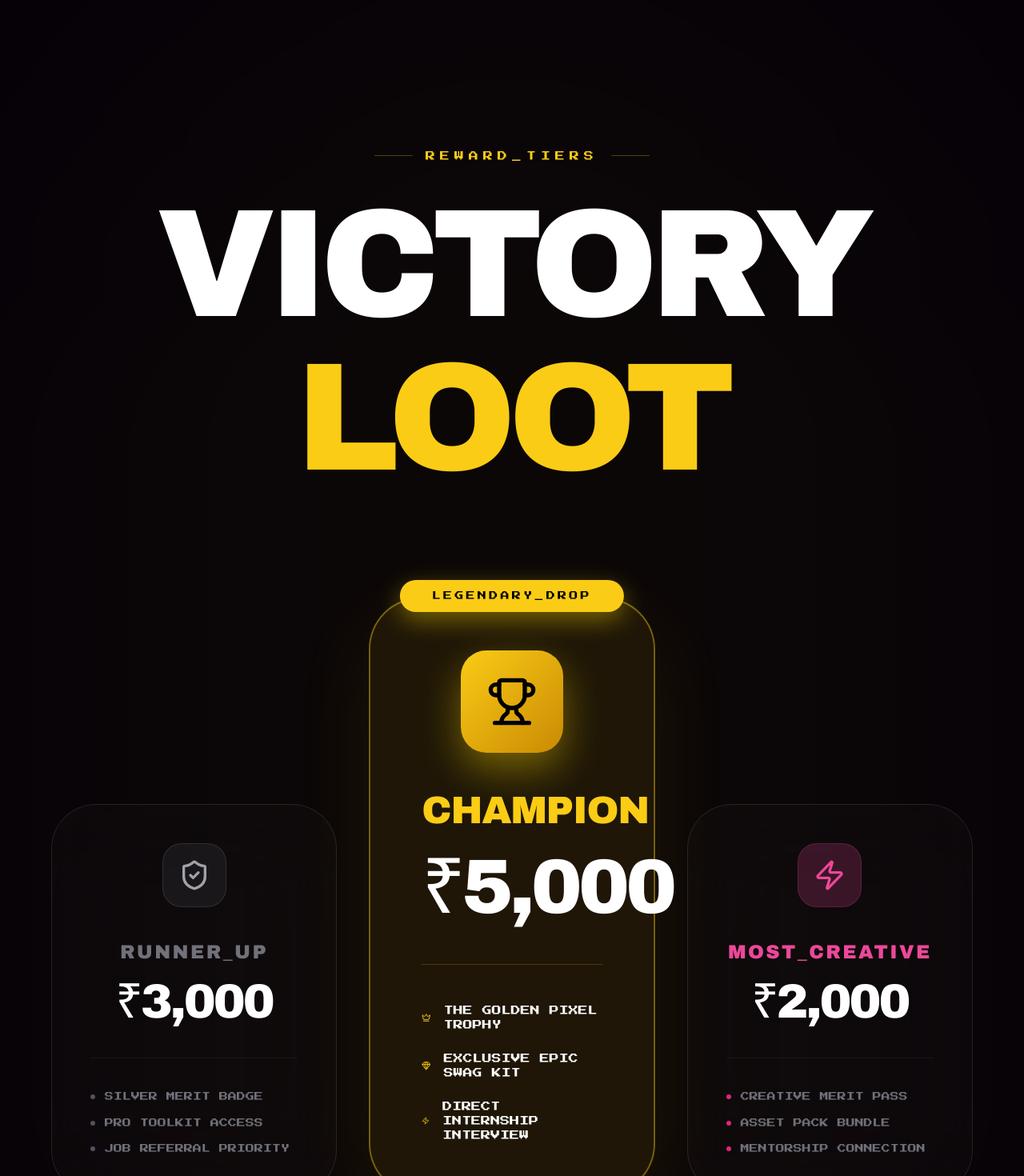
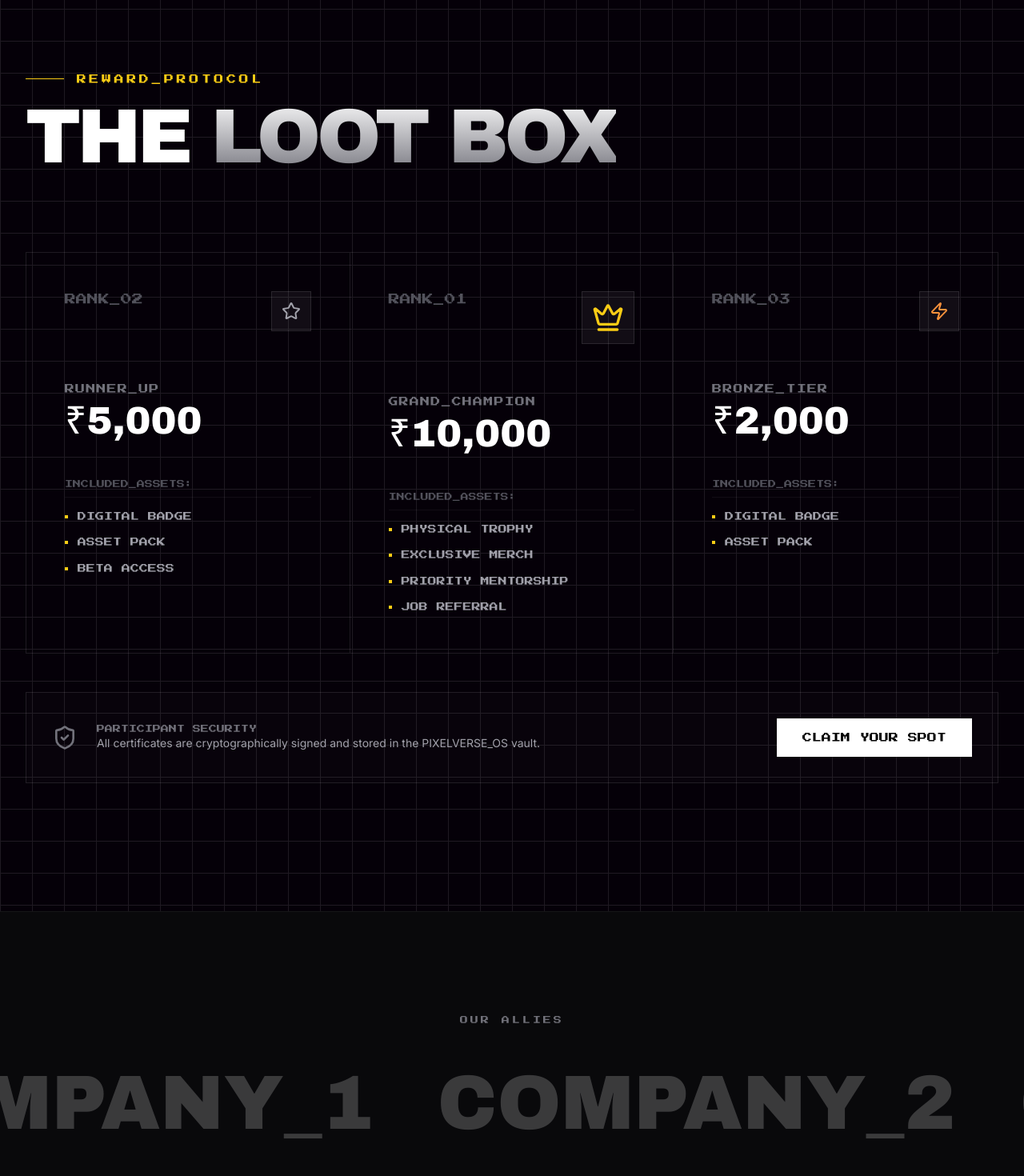
Before and after one commit to Codervrj/pixelverse, a React (Vite) app: page / in a window 1280 px wide. Shown: the part 6360-7830 px from the top of the page at 80% size. Built offline with nearby package versions, Linux system fonts and the light colour scheme.

Commit message:
prize pool section design 1

```diff
--- a/components/PrizePool.tsx
+++ b/components/PrizePool.tsx
@@ -1,128 +1,106 @@
-
 import React from 'react';
 import { motion } from 'framer-motion';
 import { Trophy, Star, ShieldCheck, Zap, Gem, Crown } from 'lucide-react';
 
 const PrizePool: React.FC = () => {
+  const prizes = [
+    {
+      rank: "02",
+      title: "RUNNER_UP",
+      amount: "₹5,000",
+      icon: <Star className="w-6 h-6 text-zinc-400" />,
+      color: "border-zinc-500/30",
+      perks: ["Digital Badge", "Asset Pack", "Beta Access"]
+    },
+    {
+      rank: "01",
+      title: "GRAND_CHAMPION",
+      amount: "₹10,000",
+      icon: <Crown className="w-10 h-10 text-yellow-400" />,
+      color: "border-yellow-500/50",
+      perks: ["Physical Trophy", "Exclusive Merch", "Priority Mentorship", "Job Referral"]
+    },
+    {
+      rank: "03",
+      title: "BRONZE_TIER",
+      amount: "₹2,000",
+      icon: <Zap className="w-6 h-6 text-orange-400" />,
+      color: "border-orange-500/30",
+      perks: ["Digital Badge", "Asset Pack"]
+    }
+  ];
+
   return (
-    <div className="py-40 md:py-64 px-8 md:px-16 bg-[#050008] text-center relative overflow-visible">
-      {/* Cinematic Fog Background */}
-      <div className="absolute top-1/2 left-1/2 -translate-x-1/2 -translate-y-1/2 w-full h-full max-w-[1200px] bg-yellow-400/[0.03] blur-[200px] rounded-full pointer-events-none" />
-      <div className="absolute bottom-0 left-0 w-full h-px bg-gradient-to-r from-transparent via-white/10 to-transparent" />
+    <div className="py-40 px-8 bg-[#050008] relative">
+      {/* Structural Grid Background - matching App.tsx global style */}
+      <div className="absolute inset-0 opacity-10 pointer-events-none"
+           style={{ backgroundImage: 'linear-gradient(#ffffff 1px, transparent 1px), linear-gradient(90deg, #ffffff 1px, transparent 1px)', backgroundSize: '40px 40px' }} />
 
-      <div className="max-w-[1400px] mx-auto relative z-10">
-        <motion.div
-          initial={{ opacity: 0, scale: 0.95 }}
-          whileInView={{ opacity: 1, scale: 1 }}
-          viewport={{ once: true }}
-          className="mb-32"
-        >
-          <div className="text-yellow-400 font-pixel text-xs mb-8 uppercase tracking-[0.5em] flex items-center justify-center gap-4">
-            <div className="w-12 h-px bg-yellow-400/30" />
-            REWARD_TIERS
-            <div className="w-12 h-px bg-yellow-400/30" />
+      <div className="max-w-7xl mx-auto relative z-10">
+        {/* Header Section */}
+        <div className="mb-24 space-y-4">
+          <div className="flex items-center gap-4">
+            <div className="h-[1px] w-12 bg-yellow-400" />
+            <span className="font-pixel text-yellow-400 text-xs tracking-[0.3em]">REWARD_PROTOCOL</span>
           </div>
-          <h2 className="text-5xl sm:text-7xl md:text-8xl lg:text-[10rem] xl:text-[12rem] font-archivo tracking-tighter uppercase leading-[0.8] text-white">
-            VICTORY<br /><span className="text-yellow-400">LOOT</span>
+          <h2 className="text-6xl md:text-8xl font-archivo text-white uppercase tracking-tighter">
+            The <span className="text-transparent bg-clip-text bg-gradient-to-b from-white to-zinc-500">Loot Box</span>
           </h2>
-        </motion.div>
+        </div>
 
-        <div className="grid grid-cols-1 lg:grid-cols-3 gap-10 items-end">
+        {/* Prize Cards */}
+        <div className="grid grid-cols-1 md:grid-cols-3 gap-0 border border-white/10">
+          {prizes.map((prize, idx) => (
+            <motion.div
+              key={idx}
+              initial={{ opacity: 0, y: 20 }}
+              whileInView={{ opacity: 1, y: 0 }}
+              transition={{ delay: idx * 0.1 }}
+              className={`p-12 border-white/10 border-b md:border-b-0 md:border-r last:border-r-0 relative group hover:bg-white/[0.02] transition-colors`}
+            >
+              {/* Card Rank Header */}
+              <div className="flex justify-between items-start mb-16">
+                <span className="font-pixel text-zinc-600 text-sm">RANK_{prize.rank}</span>
+                <div className="p-3 bg-white/5 border border-white/10 group-hover:border-yellow-400/50 transition-colors">
+                  {prize.icon}
+                </div>
+              </div>
 
-          {/* Runner Up - Side Tier */}
-          <motion.div
-            whileHover={{ y: -15 }}
-            className="p-12 bg-white/[0.02] border border-white/10 rounded-[3.5rem] flex flex-col items-center justify-between text-center relative group backdrop-blur-3xl lg:order-1"
-          >
-            <div className="absolute inset-0 bg-gradient-to-b from-zinc-400/[0.02] to-transparent rounded-[3.5rem] opacity-0 group-hover:opacity-100 transition-opacity" />
-            <div className="relative z-10 w-full">
-              <div className="w-20 h-20 rounded-3xl bg-zinc-800/50 flex items-center justify-center mx-auto mb-10 border border-white/10 group-hover:border-zinc-400/50 transition-colors">
-                <ShieldCheck className="text-zinc-400" size={40} />
+              {/* Amount and Title */}
+              <div className="space-y-2 mb-12">
+                <h3 className="font-pixel text-xs text-zinc-500 uppercase tracking-widest">{prize.title}</h3>
+                <div className="text-5xl font-archivo text-white">{prize.amount}</div>
               </div>
-              <h3 className="text-2xl font-archivo uppercase text-zinc-500 tracking-widest mb-4">RUNNER_UP</h3>
-              <div className="text-5xl xl:text-6xl font-archivo text-white tracking-tighter mb-10">₹3,000</div>
 
-              <div className="space-y-4 text-left border-t border-white/5 pt-10">
-                {['Silver Merit Badge', 'Pro Toolkit Access', 'Job Referral Priority'].map((perk, i) => (
-                  <div key={i} className="flex items-center gap-3 text-[11px] font-pixel text-zinc-500 uppercase">
-                    <div className="w-1.5 h-1.5 bg-zinc-600 rounded-full" /> {perk}
+              {/* Perks List */}
+              <div className="space-y-4">
+                <div className="font-pixel text-[10px] text-zinc-600 border-b border-white/5 pb-2">INCLUDED_ASSETS:</div>
+                {prize.perks.map((perk, i) => (
+                  <div key={i} className="flex items-center gap-3 font-pixel text-[11px] text-zinc-400 uppercase">
+                    <div className="w-1 h-1 bg-yellow-400" /> {perk}
                   </div>
                 ))}
               </div>
-            </div>
-          </motion.div>
 
-          {/* Winner - Legendary Tier */}
-          <motion.div
-            initial={{ scale: 0.9, opacity: 0 }}
-            whileInView={{ scale: 1, opacity: 1 }}
-            whileHover={{ scale: 1.05 }}
-            className="p-8 md:p-12 lg:p-16 bg-yellow-400/[0.08] border-2 border-yellow-400/40 rounded-[3rem] md:rounded-[4rem] flex flex-col items-center justify-between text-center relative group lg:order-2 shadow-[0_30px_100px_rgba(255,221,0,0.08)] z-20 h-auto"
-          >
-            <div className="absolute -top-6 left-1/2 -translate-x-1/2 bg-yellow-400 text-black px-10 py-3 font-pixel text-[11px] uppercase tracking-[0.3em] rounded-full z-30 shadow-[0_10px_30px_rgba(255,221,0,0.4)]">
-              LEGENDARY_DROP
-            </div>
-
-            <div className="relative z-10 w-full">
-              <div className="w-32 h-32 rounded-[2rem] bg-gradient-to-br from-yellow-400 to-yellow-600 flex items-center justify-center mx-auto mb-12 shadow-[0_20px_50px_rgba(255,221,0,0.4)] transform group-hover:rotate-[360deg] transition-transform duration-1000">
-                <Trophy className="text-black" size={64} />
-              </div>
-              <h3 className="text-4xl md:text-5xl font-archivo uppercase text-yellow-400 tracking-tight mb-6">CHAMPION</h3>
-              <div className="text-7xl xl:text-8xl font-archivo text-white tracking-tighter mb-12">₹5,000</div>
-
-              <div className="space-y-6 text-left border-t border-yellow-400/20 pt-12">
-                {[
-                  { icon: Crown, text: 'The Golden Pixel Trophy' },
-                  { icon: Gem, text: 'Exclusive Epic Swag Kit' },
-                  { icon: Zap, text: 'Direct Internship Interview' }
-                ].map((item, i) => (
-                  <div key={i} className="flex items-center gap-4 text-[12px] font-pixel text-white uppercase group-hover:translate-x-2 transition-transform">
-                    <item.icon size={16} className="text-yellow-400" /> {item.text}
-                  </div>
-                ))}
-              </div>
-            </div>
-          </motion.div>
-
-          {/* Special Award - Side Tier */}
-          <motion.div
-            whileHover={{ y: -15 }}
-            className="p-12 bg-white/[0.02] border border-white/10 rounded-[3.5rem] flex flex-col items-center justify-between text-center relative group backdrop-blur-3xl lg:order-3"
-          >
-            <div className="absolute inset-0 bg-gradient-to-b from-pink-500/[0.02] to-transparent rounded-[3.5rem] opacity-0 group-hover:opacity-100 transition-opacity" />
-            <div className="relative z-10 w-full">
-              <div className="w-20 h-20 rounded-3xl bg-pink-500/20 flex items-center justify-center mx-auto mb-10 border border-pink-500/20 group-hover:border-pink-500/50 transition-colors">
-                <Zap className="text-pink-500" size={40} />
-              </div>
-              <h3 className="text-2xl font-archivo uppercase text-pink-500 tracking-widest mb-4">MOST_CREATIVE</h3>
-              <div className="text-5xl xl:text-6xl font-archivo text-white tracking-tighter mb-10">₹2,000</div>
-
-              <div className="space-y-4 text-left border-t border-white/5 pt-10">
-                {['Creative Merit Pass', 'Asset Pack Bundle', 'Mentorship Connection'].map((perk, i) => (
-                  <div key={i} className="flex items-center gap-3 text-[11px] font-pixel text-zinc-500 uppercase">
-                    <div className="w-1.5 h-1.5 bg-pink-600 rounded-full" /> {perk}
-                  </div>
-                ))}
-              </div>
-            </div>
-          </motion.div>
-
+              {/* Decorative Corner */}
+              <div className="absolute top-0 right-0 w-4 h-4 border-t border-r border-yellow-400/0 group-hover:border-yellow-400 transition-all" />
+            </motion.div>
+          ))}
         </div>
 
-        {/* Global Prize Note */}
-        <motion.div
-          initial={{ opacity: 0 }}
-          whileInView={{ opacity: 1 }}
-          className="mt-32 pt-16 border-t border-white/5 flex flex-col md:flex-row items-center justify-between gap-8"
-        >
-          <div className="text-left">
-            <div className="text-[10px] font-pixel text-zinc-600 mb-2 uppercase">ADDITIONAL_PERKS</div>
-            <p className="text-zinc-400 uppercase text-sm tracking-widest">All participants get exclusive digital certificates & community badges.</p>
+        {/* Footer Note */}
+        <div className="mt-12 flex flex-col md:flex-row justify-between items-start md:items-center gap-6 p-8 border border-white/10 bg-white/[0.01]">
+          <div className="flex items-center gap-6">
+            <ShieldCheck className="w-8 h-8 text-zinc-500" />
+            <div>
+              <p className="font-pixel text-[10px] text-zinc-500 uppercase">Participant Security</p>
+              <p className="text-sm text-zinc-400">All certificates are cryptographically signed and stored in the PIXELVERSE_OS vault.</p>
+            </div>
           </div>
-          <button className="px-12 py-6 bg-white/5 border border-white/10 rounded-2xl text-[11px] font-pixel text-white uppercase hover:bg-cyan-400 hover:text-black transition-all">
-            FULL_LOOT_TABLE.PDF
+          <button className="px-8 py-4 bg-white text-black font-pixel text-xs hover:bg-yellow-400 transition-colors uppercase">
+            Claim Your Spot
           </button>
-        </motion.div>
+        </div>
       </div>
     </div>
   );
```
